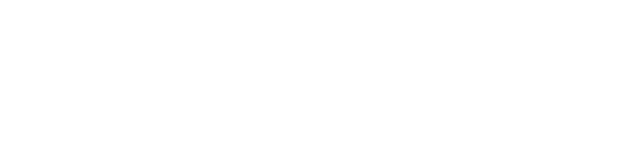
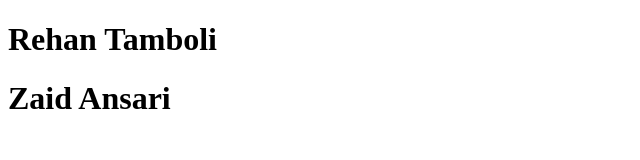
Before and after one commit to vikaskhandelwal640/vikas, a plain HTML site: page index.html in a window 1280 px wide. Shown: the whole page, without its empty margins (0-640 px from the left). Drawn offline with Linux system fonts and the light colour scheme.

Commit message:
added rehan and zaid

```diff
--- a/index.html
+++ b/index.html
@@ -7,5 +7,7 @@
 </head>
 <body>
     <section></section>
+    <h1>Rehan Tamboli</h1>
+    <h1>Zaid Ansari</h1>
 </body>
 </html>
```
